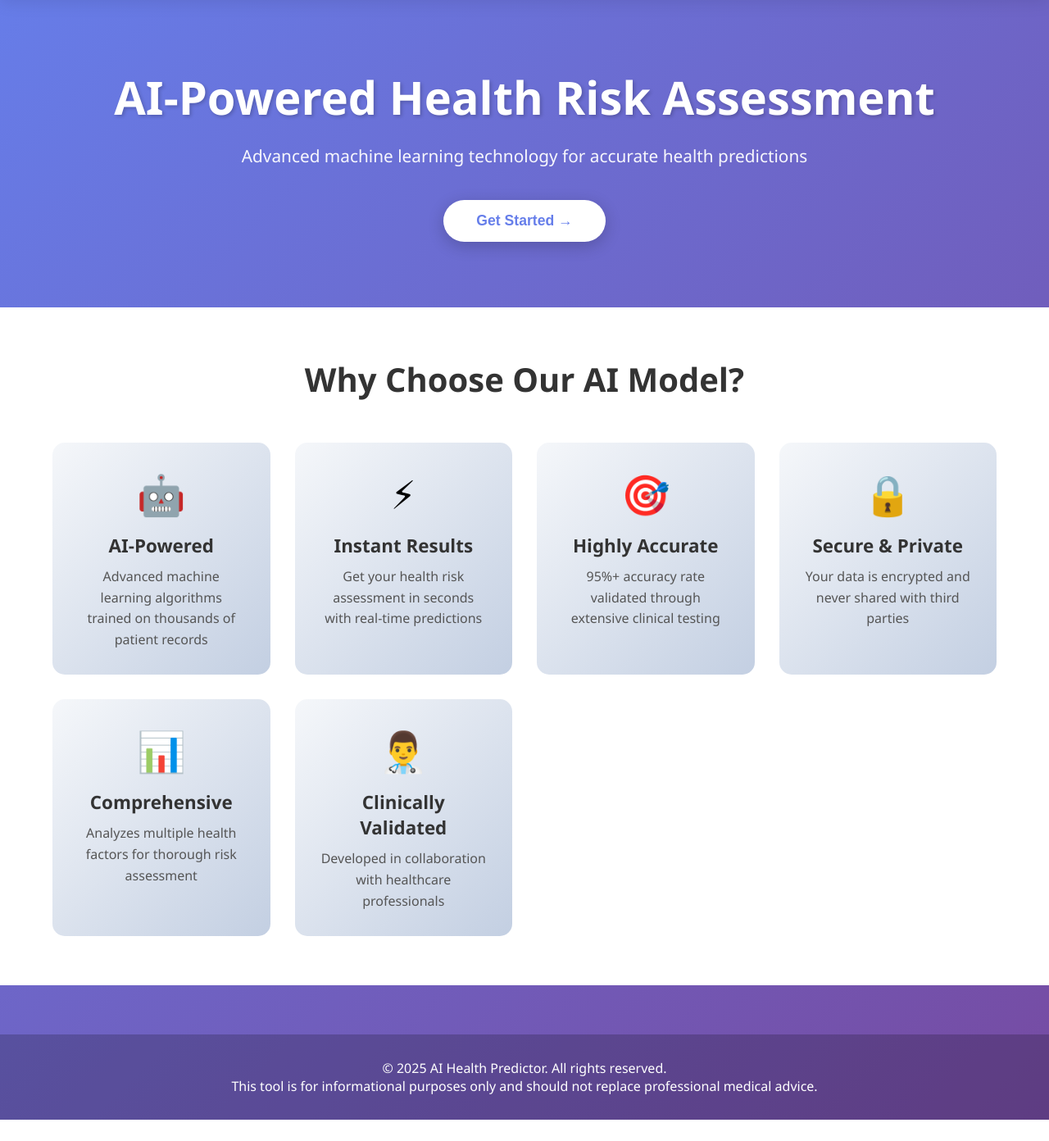
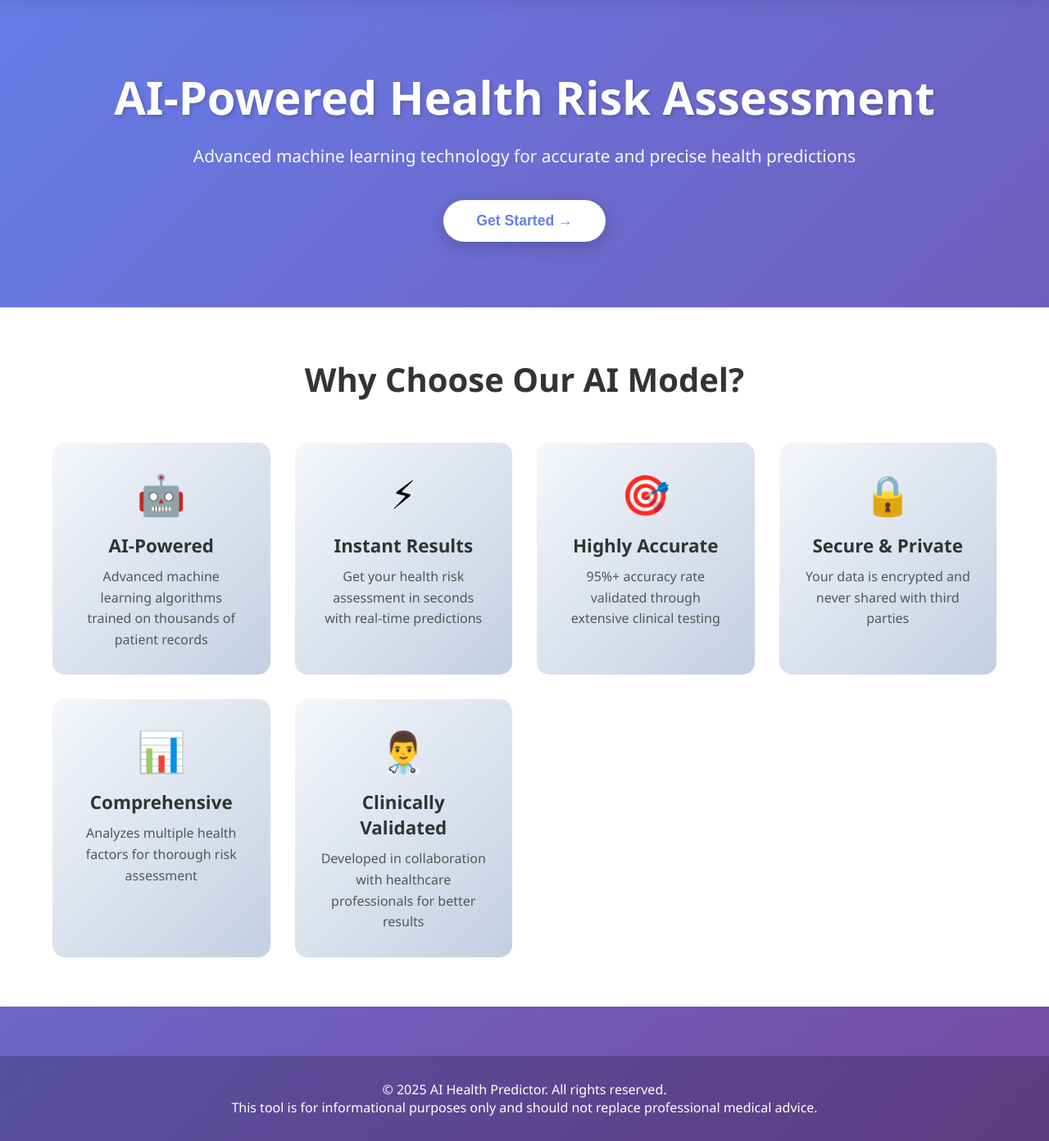
Before and after one commit to iprince20/health-risk-prediction, a Django app: page / in a window 1280 px wide. Shown: the part 71-1463 px from the top of the page at 82% size. Before the commit the page ends 1437 px from the top, so only its background shows below. Run offline with Django 5.2, Linux system fonts and the light colour scheme.

Commit message:
Enhance text clarity in form.html

```diff
--- a/predictor/templates/predictor/form.html
+++ b/predictor/templates/predictor/form.html
@@ -361,7 +361,7 @@
       <div class="hero">
         <h1>AI-Powered Health Risk Assessment</h1>
         <p>
-          Advanced machine learning technology for accurate health predictions
+          Advanced machine learning technology for accurate and precise health predictions
         </p>
         <button class="cta-button" onclick="showSection('predictor')">
           Get Started →
@@ -410,7 +410,7 @@
             <div class="feature-card">
               <div class="feature-icon">👨‍⚕️</div>
               <h3>Clinically Validated</h3>
-              <p>Developed in collaboration with healthcare professionals</p>
+              <p>Developed in collaboration with healthcare professionals for better results</p>
             </div>
           </div>
         </div>
```
